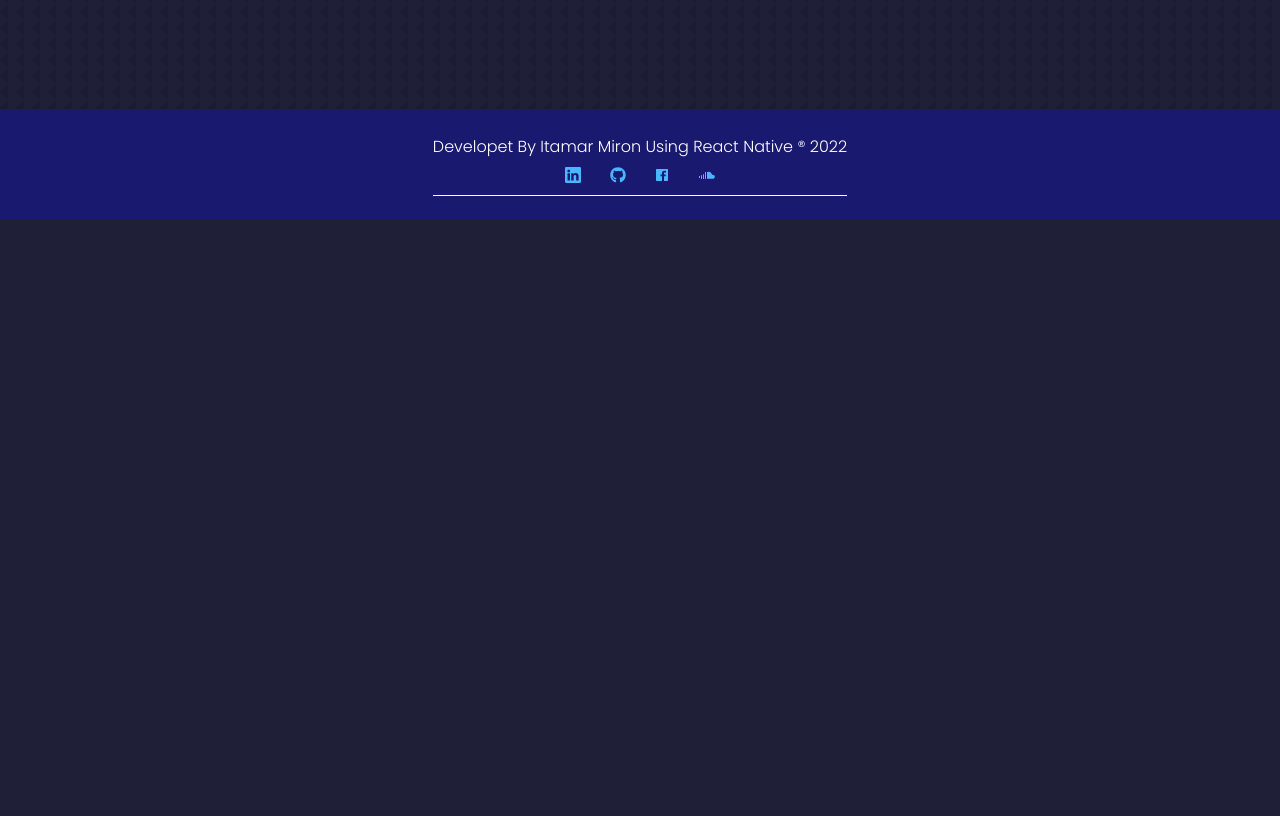
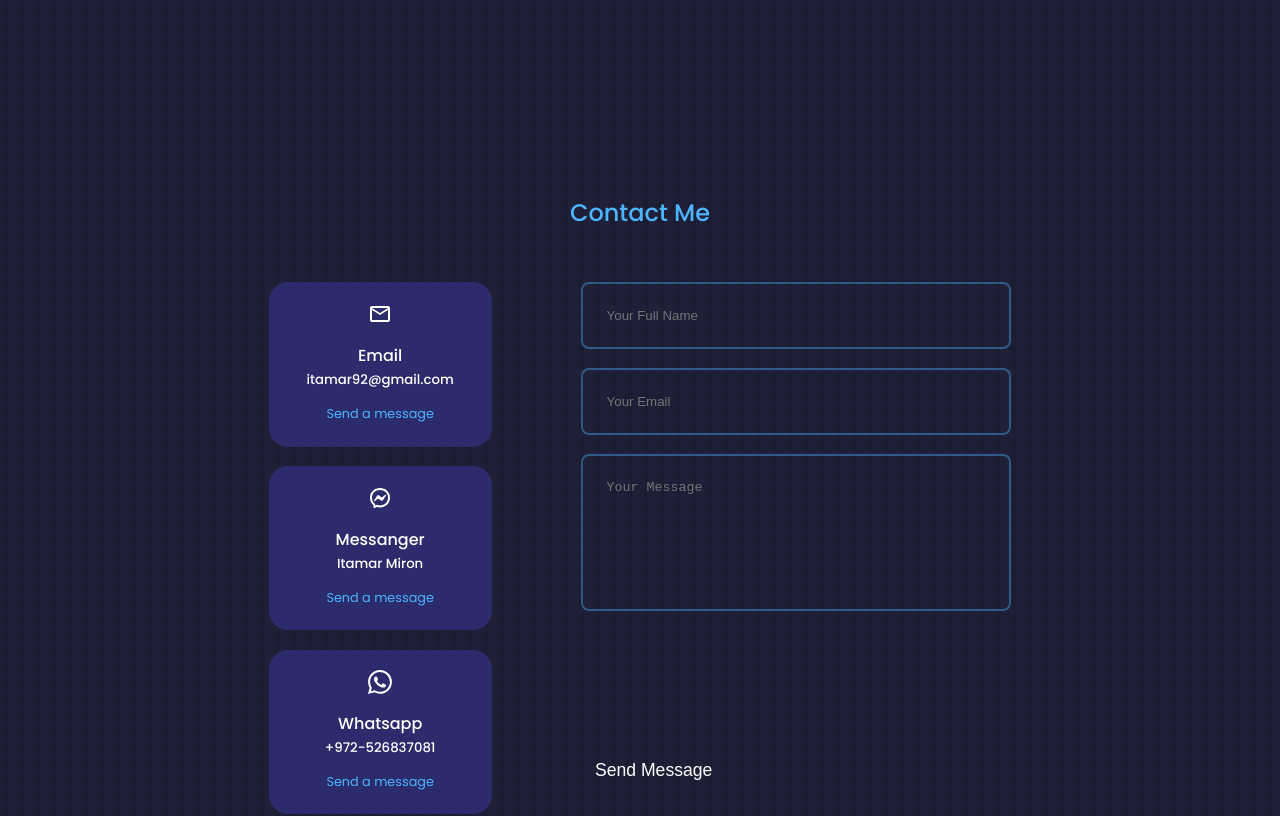
Before and after one commit to itamar92/im-website, a React (Create React App) app: page / in a window 1280 px wide. Shown: the part 1500-2316 px from the top of the page. Before the commit the page ends 1720 px from the top, so only its background shows below. Built offline with nearby package versions, Linux system fonts and the light colour scheme; data requests are answered from the project's data file.

Commit message:
Contact Page

```diff
--- a/src/Components/Contact/Contact.jsx
+++ b/src/Components/Contact/Contact.jsx
@@ -1,8 +1,67 @@
 import React from "react";
 import "./contact.css";
+import { MdOutlineEmail } from "react-icons/md";
+import { BsWhatsapp } from "react-icons/bs";
+import { RiMessengerLine } from "react-icons/ri";
 
 const Contact = () => {
-  return <section id="contact">Contact</section>;
+  return (
+    <section id="contact">
+      <h2>Contact Me</h2>
+      <div className="container contact__container">
+        <div className="contact__options">
+          <artical className="contact__option">
+            <MdOutlineEmail className="contact__option-icon" />
+            <h4>Email</h4>
+            <h5>itamar92@gmail.com</h5>
+            <a href="mailto:itamar92@gmail.com" target="_blank">
+              {" "}
+              Send a message
+            </a>
+          </artical>
+          <artical className="contact__option">
+            <RiMessengerLine className="contact__option-icon" />
+            <h4>Messanger</h4>
+            <h5>Itamar Miron</h5>
+            <a href="http://m.me/itamar.miron" target="_blank">
+              {" "}
+              Send a message
+            </a>
+          </artical>
+          <artical className="contact__option">
+            <BsWhatsapp className="contact__option-icon" />
+            <h4>Whatsapp</h4>
+            <h5>+972-526837081</h5>
+            <a
+              href="http://api.whatsapp.com/send?phone+9726837081"
+              target="_blank"
+            >
+              {" "}
+              Send a message
+            </a>
+          </artical>
+        </div>
+        <form className="contact__form" action="">
+          <input
+            type="text"
+            name="name"
+            placeholder="Your Full Name"
+            required
+          />
+          <input type="email" name="email" placeholder="Your Email" required />
+          <textarea
+            name="message"
+            rows="7"
+            placeholder="Your Message"
+            required
+          ></textarea>
+          <button type="submit" className="btn-btn-primary">
+            Send Message
+          </button>
+        </form>
+      </div>
+    </section>
+  );
 };
 
 export default Contact;
--- a/src/Components/Contact/contact.css
+++ b/src/Components/Contact/contact.css
@@ -0,0 +1,76 @@
+.container.contact__container {
+    width: 58%;
+    display: grid;
+    grid-template-columns: 30% 58%;
+    gap: 12%;
+}
+
+.contact__options{
+    display: flex;
+    flex-direction: column;
+    gap: 1.2rem;
+}
+
+.contact__option {
+    background: var(--color-bg-variant);
+    padding: 1.2rem;
+    border-radius: 1.2rem;
+    text-align: center;
+    border: 1px solid transparent;
+    transition: var(--transition);
+}
+
+.contact__option:hover{
+    background: transparent ;
+    border-color: var(--color-primary-variant);
+}
+
+.contact__option-icon{
+    font-size: 1.5rem;
+    margin-bottom: 0.5rem;
+}
+
+.contact__option a{
+    margin-top: 0.7rem;
+    display: inline-block;
+    font-size: 0.8rem;
+}
+
+/*=================== FORM =======================*/
+
+.contact__form{
+    display: flex;
+    flex-direction: column;
+    gap: 1.2rem;
+    position: none;
+}
+
+.contact__form input,textarea {
+    width: 100%;
+    padding: 1.5rem;
+    border-radius: 0.5rem;
+    background: transparent;
+    border: 2px solid var(--color-primary-variant);
+    resize: none;
+    color: var(--color-white);
+}
+
+
+
+/* ===================================  MEDIA QUERIES (MEDIUM DEVICES) =================================== */
+@media screen and (max-width: 1024px) {
+.container .contact__container{
+    grid-template-columns: 1fr;
+    gap: 2rem;
+}
+
+}
+
+  /* ===================================  MEDIA QUERIES (SMALL DEVICES) =================================== */
+  @media screen and (max-width: 600px) {
+    .container .contact__container{
+     width: var(--container-width-sm);
+    }
+
+
+  }
--- a/src/Components/Header/Header.jsx
+++ b/src/Components/Header/Header.jsx
@@ -3,6 +3,7 @@ import "./header.css";
 import LOGO from "../../Image/Logo_IM_1.png";
 import FooterSocial from "../Footer/FooterSocial";
 import About from "../About/About";
+import Contact from "../Contact/Contact";
 
 const Header = () => {
   return (
@@ -34,6 +35,7 @@ const Header = () => {
       </section>
 
       <About />
+      <Contact />
     </div>
   );
 };
--- a/src/Components/Login/login.css
+++ b/src/Components/Login/login.css
@@ -27,7 +27,7 @@ form{
 form:after {
     content: '';
     display: block;
-    position: absolute;
+    /* position: absolute; */
     top: -5px;
     left: -5px;
     right: -5px;
--- a/src/Components/Navbar/SearchBar.jsx
+++ b/src/Components/Navbar/SearchBar.jsx
@@ -1,6 +1,5 @@
 import React, { useState } from "react";
-import { Link, useHistory } from "react-router-dom";
-import SearchRoundedIcon from "@mui/icons-material/SearchRounded";
+import { useHistory } from "react-router-dom";
 import TextField from "@mui/material/TextField";
 import Autocomplete from "@mui/material/Autocomplete";
 import "./navbar.css";
@@ -9,53 +8,8 @@ const SearchBar = ({ data }) => {
   let history = useHistory();
   const [searchFilter, setSearchFilter] = useState([]);
 
-  // const handleFilter = (value) => {
-  //   const searchWord = value.productName;
-  //   console.log(value);
-  //   if (!searchWord) return;
-  //   const filterWords = data.filter((value) => {
-  //     return value.productName.toLowerCase().includes(searchWord.toLowerCase());
-  //     // value.tags.toLowerCase().includes(searchWord.toLowerCase())
-  //   });
-  //   setSearchFilter(filterWords);
-  //   console.log("Filtered", filterWords);
-  //   console.log("searchFilter", searchFilter);
-  // };
-
-  const handleFilter = (e) => {
-    setSearchFilter(e.target.value);
-    console.log(searchFilter);
-  };
-
-  const handleOnClick = () => {
-    console.log("Clicked");
-  };
-
   return (
     <div className="search">
-      {/* <div className="search__container">
-        <input
-          type="text"
-          placeholder="Search for name/tags"
-          name="search"
-          onChange={handleFilter}
-          required
-        />
-        <div className="search__icon">
-          <SearchRoundedIcon />
-        </div>
-      </div>
-      {searchFilter.length && (
-        <div className="data__result">
-          {searchFilter.map((item) => {
-            return (
-              <Link  key={item.id} className="data__item">
-                <Link to={`/product/${item.id}`}> {item.productName}</Link>
-              </span>
-            );
-          })}
-        </div>
-      )} */}
       <Autocomplete
         className="search__container"
         sx={{
@@ -71,15 +25,11 @@ const SearchBar = ({ data }) => {
         filterSelectedOptions
         size="meduim"
         includeInputInList
-        // onInputChange={handleFilter}
-        // onChange={(event, value) => {
-        //   handleFilter(value);
-        // }}
         renderInput={(params) => (
           <TextField
             className="search__text"
             sx={{
-              "& .MuiInputLabel-root": { color: "white" }, //styles the label
+              "& .MuiInputLabel-root": { color: "white" }, //styles label
               "& .MuiOutlinedInput-root": {
                 "& > fieldset": { borderColor: "white" },
               },
@@ -95,9 +45,6 @@ const SearchBar = ({ data }) => {
           console.log(obj);
           history.push(`/product/${obj.id}`);
         }}
-        // renderOption={(option) => (
-        //   <React.Fragment>{option.productName}</React.Fragment>
-        // )}
       />
     </div>
   );
--- a/src/Components/Products/Product/SingleProduct.jsx
+++ b/src/Components/Products/Product/SingleProduct.jsx
@@ -9,12 +9,12 @@ const SingleProduct = () => {
   const [productToShow, setProductToShow] = useState([]);
 
   let { id } = useParams();
-  if (!id) {
-    return null;
-  } else {
-    let producFilter = products.find((x) => x.id === id);
-    setProductToShow(producFilter);
-  }
+  if (!id) return null;
+
+  let productFilter = products.filter((item) => item.id === id);
+  console.log("product Filter: ", productFilter);
+  setProductToShow(productFilter);
+
   console.log("product to show: ", productToShow);
   console.log("product id to show: ", id);
 
```
